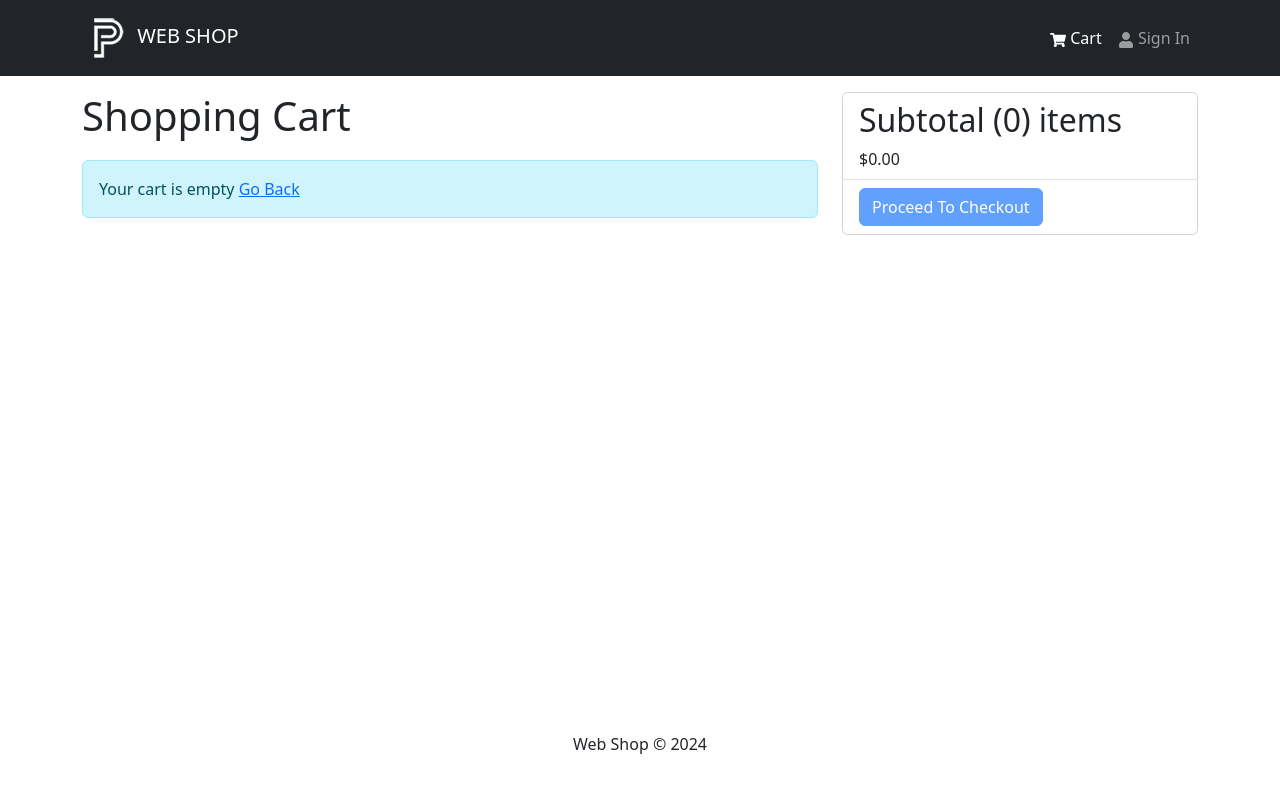
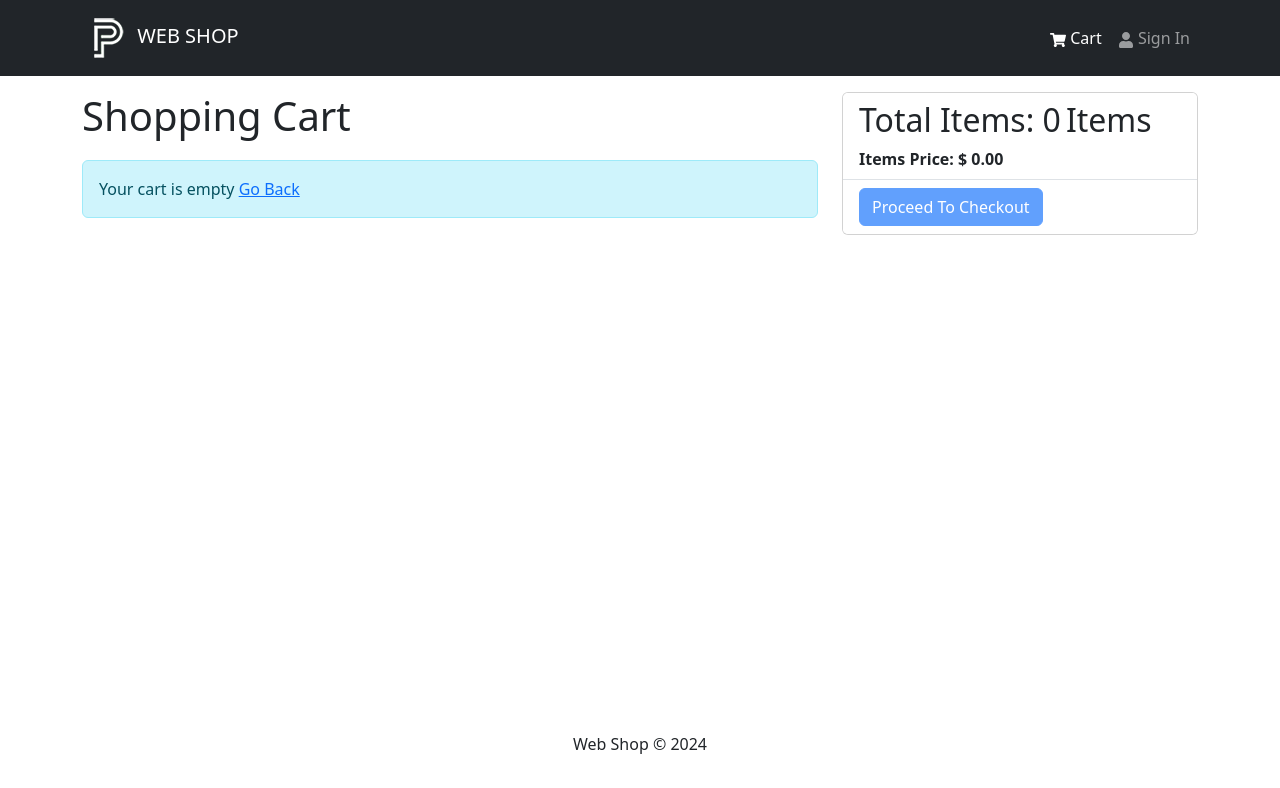
Before and after one commit to Jaco1989/e-com, a React (Create React App) app in the folder client/: page /cart in a window 1280 px wide. Shown: the top 788 px of the page. Built offline with nearby package versions, Linux system fonts and the light colour scheme.

Commit message:
remove from cart button

```diff
--- a/client/src/screens/CartScreen.jsx
+++ b/client/src/screens/CartScreen.jsx
@@ -11,7 +11,7 @@ import {
 } from 'react-bootstrap';
 import { FaTrash } from 'react-icons/fa';
 import Message from '../components/Message';
-import { addToCart } from '../slices/cartSlice';
+import { addToCart, removeFromCart } from '../slices/cartSlice';
 
 const CartScreen = () => {
     const navigate = useNavigate();
@@ -21,10 +21,13 @@ const CartScreen = () => {
 
     const { cartItems } = cart;
 
+    const addToCartHandler = async (product, qty) => {
+        dispatch(addToCart({...product, qty}))
+    }
 
-    const checkoutHandler = () => {
-      navigate('/login?redirect=/shipping');
-    };
+    const removeFromCartHandler = async (id) => {
+      dispatch(removeFromCart(id))
+  }
 
     return (
       <Row>
@@ -50,7 +53,7 @@ const CartScreen = () => {
                       <Form.Control
                         as='select'
                         value={item.qty}
-                        onChange={() => {}}
+                        onChange={(e) => addToCartHandler(item, Number(e.target.value))}
                       >
                         {[...Array(item.countInStock).keys()].map((x) => (
                           <option key={x + 1} value={x + 1}>
@@ -63,6 +66,7 @@ const CartScreen = () => {
                       <Button
                         type='button'
                         variant='light'
+                        onClick={() => removeFromCartHandler(item._id)}
                       >
                         <FaTrash />
                       </Button>
@@ -78,20 +82,19 @@ const CartScreen = () => {
             <ListGroup variant='flush'>
               <ListGroup.Item>
                 <h2>
-                  Subtotal ({cartItems.reduce((acc, item) => acc + item.qty, 0)})
-                  items
+                  Total Items: <span style={{marginRight: "5px"}}>{cartItems.reduce((acc, item) => acc + item.qty, 0)}</span>
+                 Items
                 </h2>
-                $
-                {cartItems
+                <b>Items Price: <span>$ {cartItems
                   .reduce((acc, item) => acc + item.qty * item.price, 0)
-                  .toFixed(2)}
+                  .toFixed(2)}</span></b>
               </ListGroup.Item>
               <ListGroup.Item>
                 <Button
                   type='button'
                   className='btn-block'
                   disabled={cartItems.length === 0}
-                  onClick={checkoutHandler}
+                  onClick={""}
                 >
                   Proceed To Checkout
                 </Button>
--- a/client/src/slices/cartSlice.js
+++ b/client/src/slices/cartSlice.js
@@ -23,7 +23,10 @@ const initialState = localStorage.getItem('cart')
         }
 
         return updateCart(state, item);
-
+      },
+      removeFromCart: (state, action) => {
+        state.cartItems = state.cartItems.filter((x) => x._id !== action.payload);
+        return updateCart(state);
       },
 
     },
@@ -31,6 +34,7 @@ const initialState = localStorage.getItem('cart')
 
   export const {
     addToCart,
+    removeFromCart
   } = cartSlice.actions;
 
   export default cartSlice.reducer;
```
